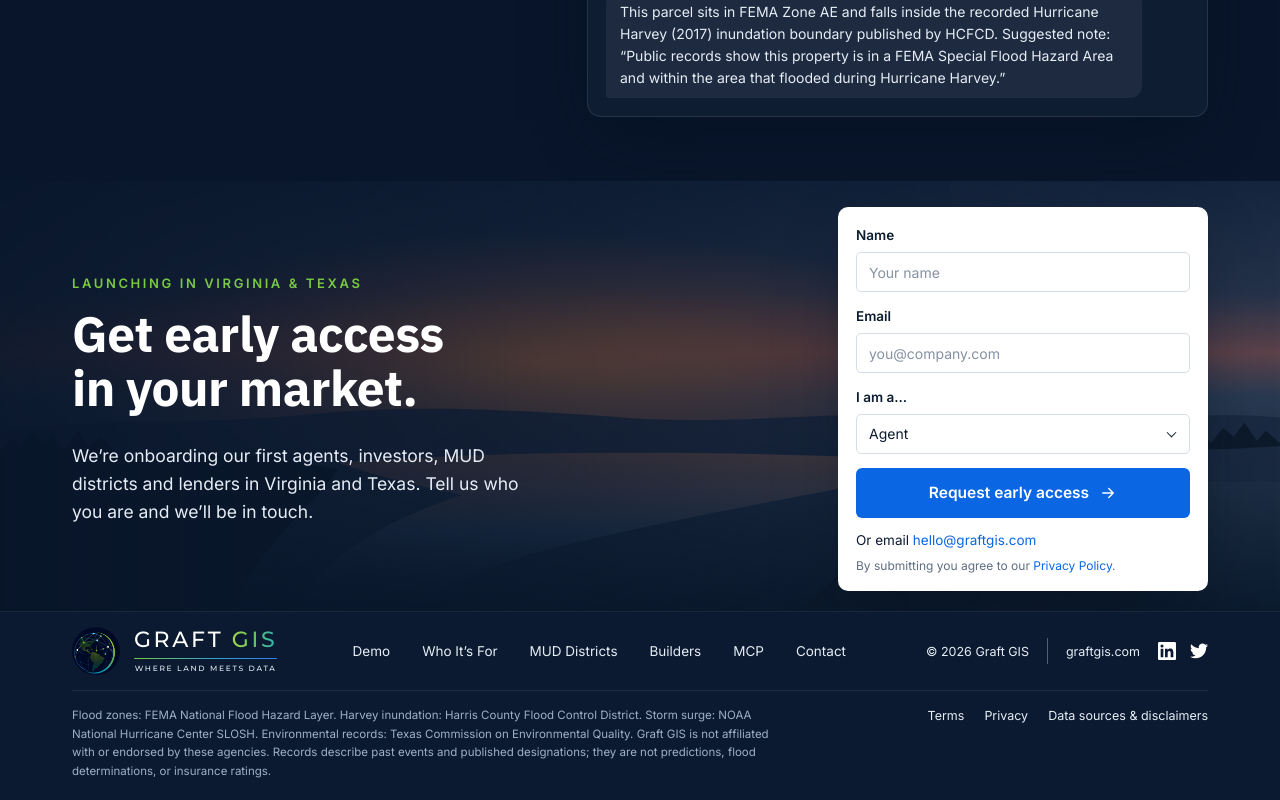
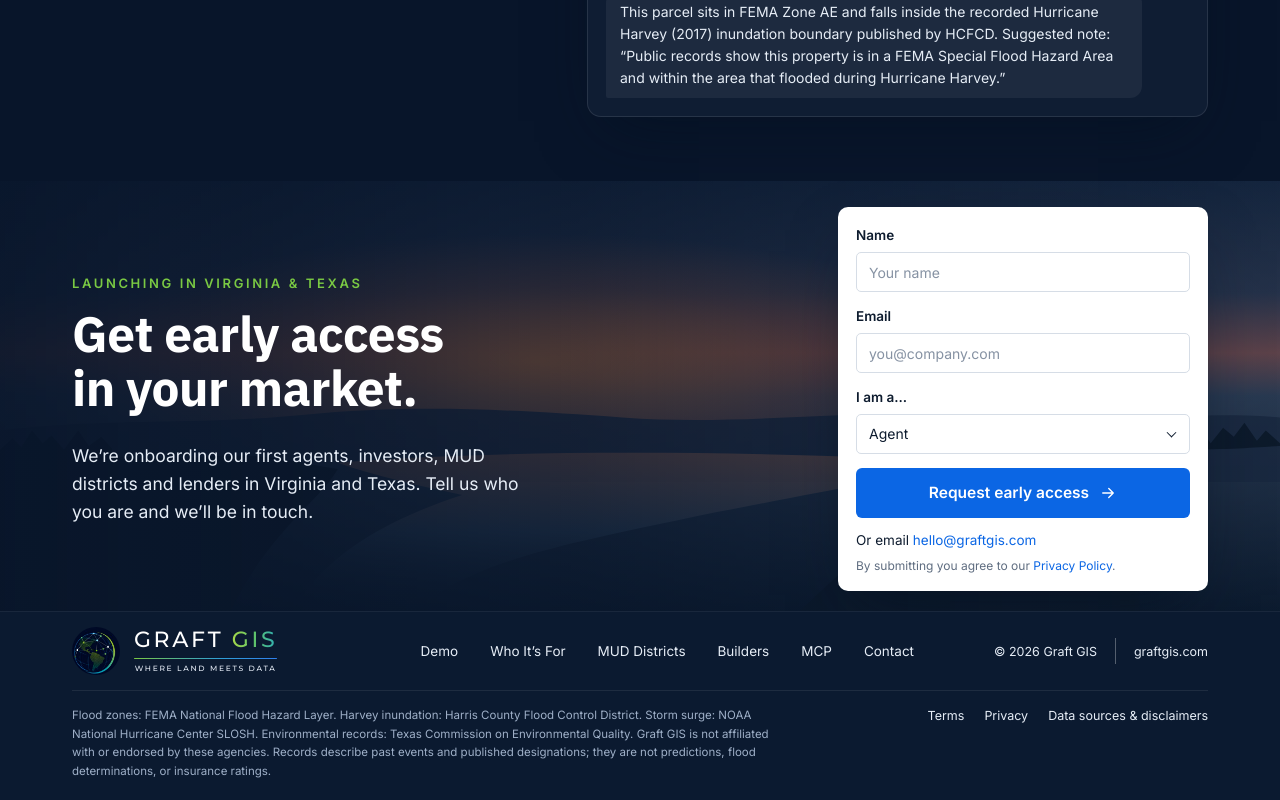
Before and after one commit to SarthakBhatia2018/graftgis, a plain HTML site: page index.html in a window 1280 px wide. Shown: the part 5273-6073 px from the top of the page. Drawn offline with Linux system fonts and the light colour scheme.

Commit message:
Remove social links and toggle prompt

```diff
--- a/assets/css/styles.css
+++ b/assets/css/styles.css
@@ -599,9 +599,6 @@ ul, ol { margin: 0; padding: 0; list-style: none; }
 .footer-nav a:hover, .footer-meta a:hover { color: #fff; text-decoration: underline; text-underline-offset: 3px; }
 .footer-meta { display: flex; align-items: center; gap: 18px; font-size: 12.5px; }
 .footer-divider { width: 1px; height: 26px; background: rgba(255, 255, 255, .3); }
-.social svg { width: 18px; height: 18px; fill: #fff; }
-.social:hover { opacity: .8; }
-.social + .social { margin-left: -4px; }
 
 /* ---------- Record card: wide tile ---------- */
 .record-tile-wide { grid-column: 1 / -1; }
--- a/index.html
+++ b/index.html
@@ -542,13 +542,6 @@
         <span>© <span id="year">2026</span> Graft GIS</span>
         <span class="footer-divider" aria-hidden="true"></span>
         <a href="https://graftgis.com">graftgis.com</a>
-        <!-- TODO: replace with the client's real social profile URLs -->
-        <a href="https://www.linkedin.com/" class="social" aria-label="Graft GIS on LinkedIn" target="_blank" rel="noopener">
-          <svg viewBox="0 0 24 24" aria-hidden="true"><path d="M20.447 20.452h-3.554v-5.569c0-1.328-.027-3.037-1.852-3.037-1.853 0-2.136 1.445-2.136 2.939v5.667H9.351V9h3.414v1.561h.046c.477-.9 1.637-1.85 3.37-1.85 3.601 0 4.267 2.37 4.267 5.455v6.286zM5.337 7.433a2.062 2.062 0 1 1 0-4.125 2.062 2.062 0 0 1 0 4.125zM7.119 20.452H3.555V9h3.564v11.452zM22.225 0H1.771C.792 0 0 .774 0 1.729v20.542C0 23.227.792 24 1.771 24h20.451C23.2 24 24 23.227 24 22.271V1.729C24 .774 23.2 0 22.222 0h.003z"/></svg>
-        </a>
-        <a href="https://twitter.com/" class="social" aria-label="Graft GIS on Twitter" target="_blank" rel="noopener">
-          <svg viewBox="0 0 24 24" aria-hidden="true"><path d="M23.953 4.57a10 10 0 0 1-2.825.775 4.958 4.958 0 0 0 2.163-2.723c-.951.555-2.005.959-3.127 1.184a4.92 4.92 0 0 0-8.384 4.482C7.69 8.095 4.067 6.13 1.64 3.162a4.822 4.822 0 0 0-.666 2.475c0 1.71.87 3.213 2.188 4.096a4.904 4.904 0 0 1-2.228-.616v.06a4.923 4.923 0 0 0 3.946 4.827 4.996 4.996 0 0 1-2.212.085 4.936 4.936 0 0 0 4.604 3.417 9.867 9.867 0 0 1-6.102 2.105c-.39 0-.779-.023-1.17-.067a13.995 13.995 0 0 0 7.557 2.209c9.053 0 13.998-7.496 13.998-13.985 0-.21 0-.42-.015-.63A9.935 9.935 0 0 0 24 4.59z"/></svg>
-        </a>
       </div>
     </div>
 
```
